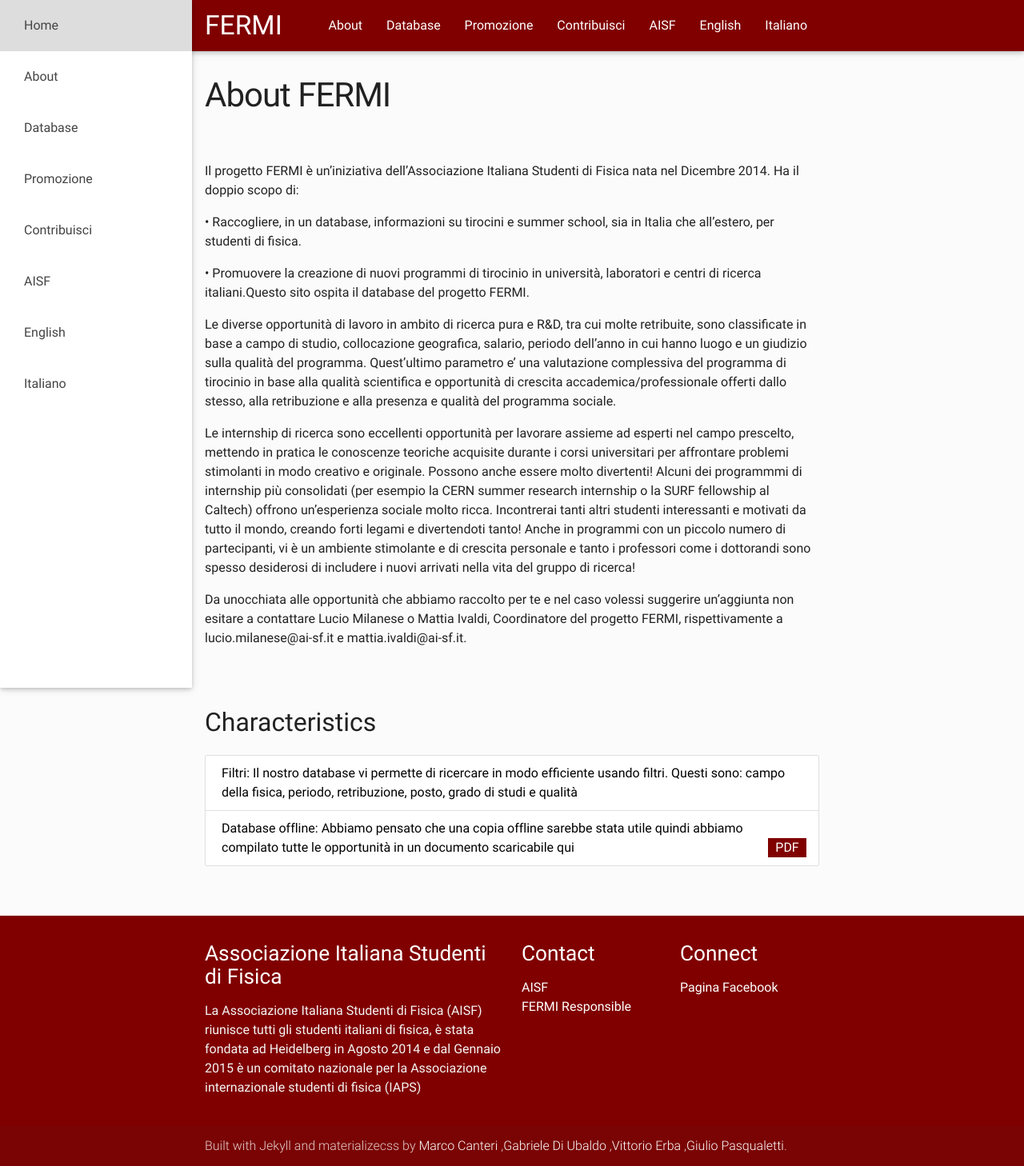
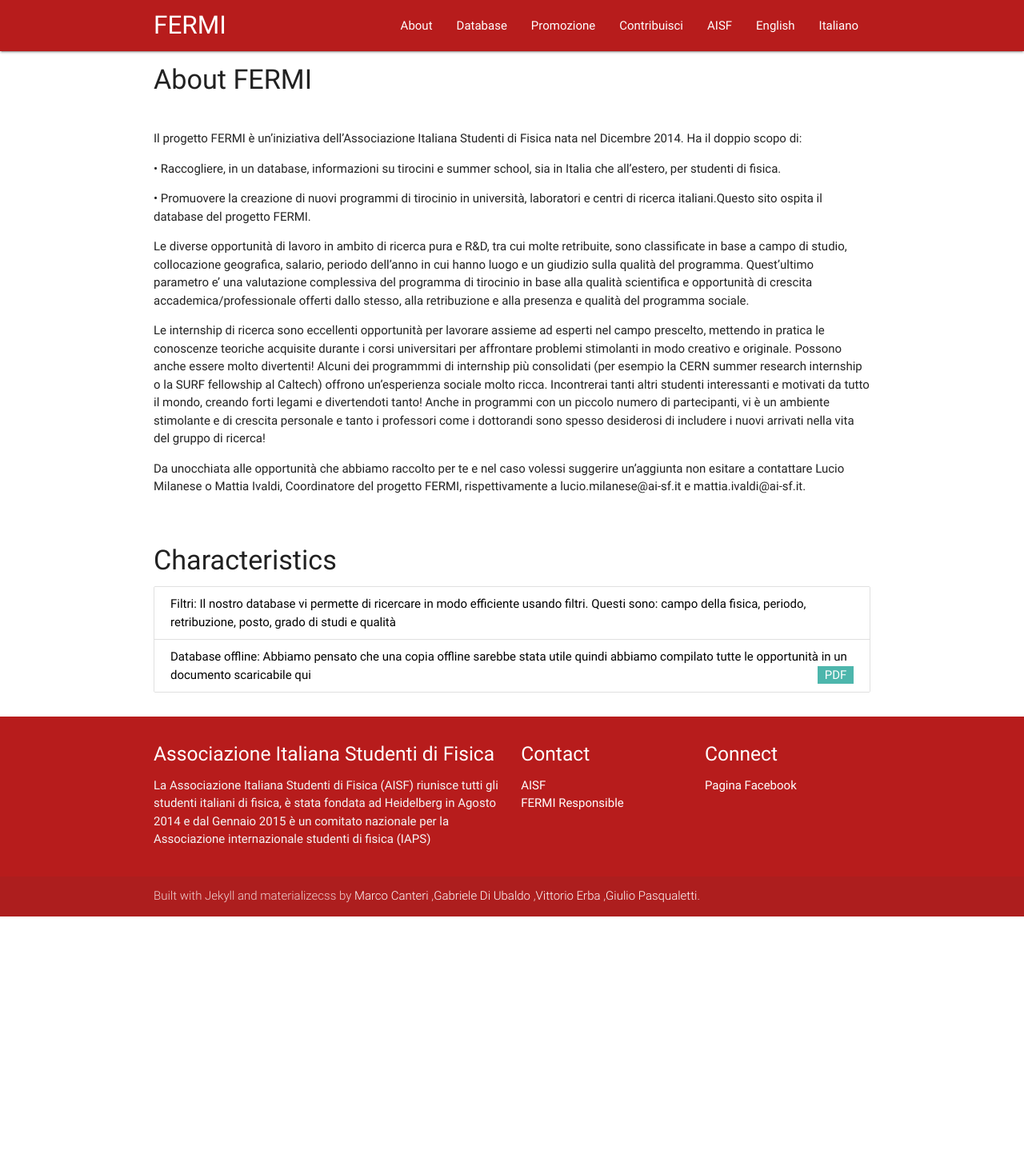
Before and after one commit to ai-sf/fermimobile, a PHP site: page /about.php in a window 1280 px wide. Shown: the whole page at 80% size. After the commit the page ends 1146 px from the top, so only its background shows below. Run offline with PHP 8.4, Linux system fonts and the light colour scheme; some libraries are stand-ins or nearby versions.

Commit message:
updated css, everthing fixed

```diff
--- a/about.php
+++ b/about.php
@@ -37,7 +37,7 @@
 <!-- CSS  -->
     <link href="https://fonts.googleapis.com/icon?family=Material+Icons" rel="stylesheet">
     <link rel="stylesheet prefetch" href="http://maxcdn.bootstrapcdn.com/font-awesome/4.1.0/css/font-awesome.min.css">
-    <link href="css/main.css" type="text/css" rel="stylesheet" media="screen"/>
+     <link rel="stylesheet prefetch" href="https://cdnjs.cloudflare.com/ajax/libs/materialize/0.100.2/css/materialize.min.css">
 </head>
 
 <body>
@@ -46,7 +46,7 @@
 <div class="post">
 
 <header class="post-header">
-  <h1 class="post-title">About FERMI</h1>
+  <h4 class="post-title">About FERMI</h4>
 </header>
 
 <article class="post-content">
@@ -56,29 +56,19 @@
 </div>
 
 <div class="section">
-<h2>Characteristics</h2>
+<h4>Characteristics</h4>
 <div class="collection">
 
-<a
+<div class="collection-item black-text">
+<?php echo $lang['ABOUT_FILTER'];?>
+</div>
 
-   href="https://wwww.ai-sf.it/fermi"
-
-class="collection-item black-text">
-<?php echo $lang['ABOUT_FILTER'];?>
-
+<div class="collection-item black-text">
+<?php echo $lang['ABOUT_OFFLINE'];?>
+<a href="http://www.ai-sf.it/owncloud/index.php/s/i1BwR0nMXbbom2g"">
+  <span class="badge custom1 white-text teal lighten-2">PDF</span>
 </a>
-
-
-<a
-
-   href="http://www.ai-sf.it/owncloud/index.php/s/i1BwR0nMXbbom2g"
-
-class="collection-item black-text">
-<?php echo $lang['ABOUT_OFFLINE'];?>
-
-  <span class="badge custom1 white-text">PDF</span>
-</a>
-
+</div>
 </div>
 </div>
 
--- a/database.php
+++ b/database.php
@@ -35,7 +35,8 @@
 <!-- CSS  -->
     <link href="https://fonts.googleapis.com/icon?family=Material+Icons" rel="stylesheet">
     <link rel="stylesheet prefetch" href="http://maxcdn.bootstrapcdn.com/font-awesome/4.1.0/css/font-awesome.min.css">
-    <link href="css/main.css" type="text/css" rel="stylesheet" media="screen"/>
+    <!--<link href="css/main.css" type="text/css" rel="stylesheet" media="screen"/>-->
+    <link rel="stylesheet prefetch" href="https://cdnjs.cloudflare.com/ajax/libs/materialize/0.100.2/css/materialize.min.css">
 </head>
 
 <body onload="dbgetdata()">
--- a/footer.php
+++ b/footer.php
@@ -1,5 +1,5 @@
 <?php
-echo '<footer class="page-footer custom1">
+echo '<footer class="page-footer red darken-4">
 <div class="container">
 <div class="row">
   <div class="col l6 m6 s12">
--- a/menu.php
+++ b/menu.php
@@ -1,6 +1,6 @@
 <?php
 
-echo '<nav class="custom1" role="navigation">
+echo '<nav class="red darken-4" role="navigation">
     <div class="nav-wrapper container">
         <a href="#" data-activates="nav-mobile" class="button-collapse hide-on-large-only"><i class="material-icons">menu</i></a>
         <a id="logo-container" href="index.php" class="brand-logo">FERMI</a>
--- a/promotion.php
+++ b/promotion.php
@@ -33,7 +33,7 @@
 <!-- CSS  -->
     <link href="https://fonts.googleapis.com/icon?family=Material+Icons" rel="stylesheet">
     <link rel="stylesheet prefetch" href="http://maxcdn.bootstrapcdn.com/font-awesome/4.1.0/css/font-awesome.min.css">
-    <link href="css/main.css" type="text/css" rel="stylesheet" media="screen"/>
+     <link rel="stylesheet prefetch" href="https://cdnjs.cloudflare.com/ajax/libs/materialize/0.100.2/css/materialize.min.css">
 </head>
 
 <body>
@@ -42,7 +42,7 @@
 <div class="post">
 
 <header class="post-header">
-  <h1 class="post-title">Promotion</h1>
+  <h4 class="post-title">Promotion</h4>
 </header>
 
 <article class="post-content">
```
Also changed, not shown: contribute.php (+5 -7 lines), index.php (+8 -8 lines).
